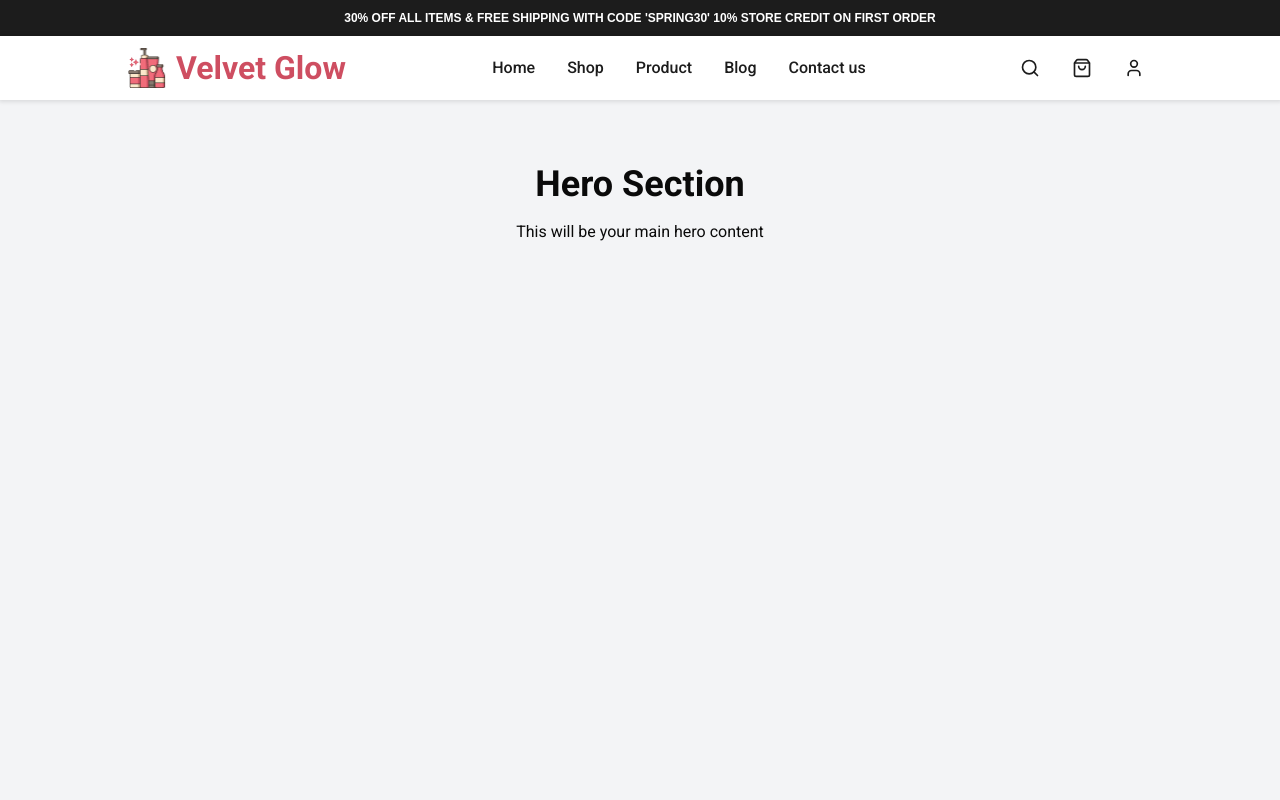
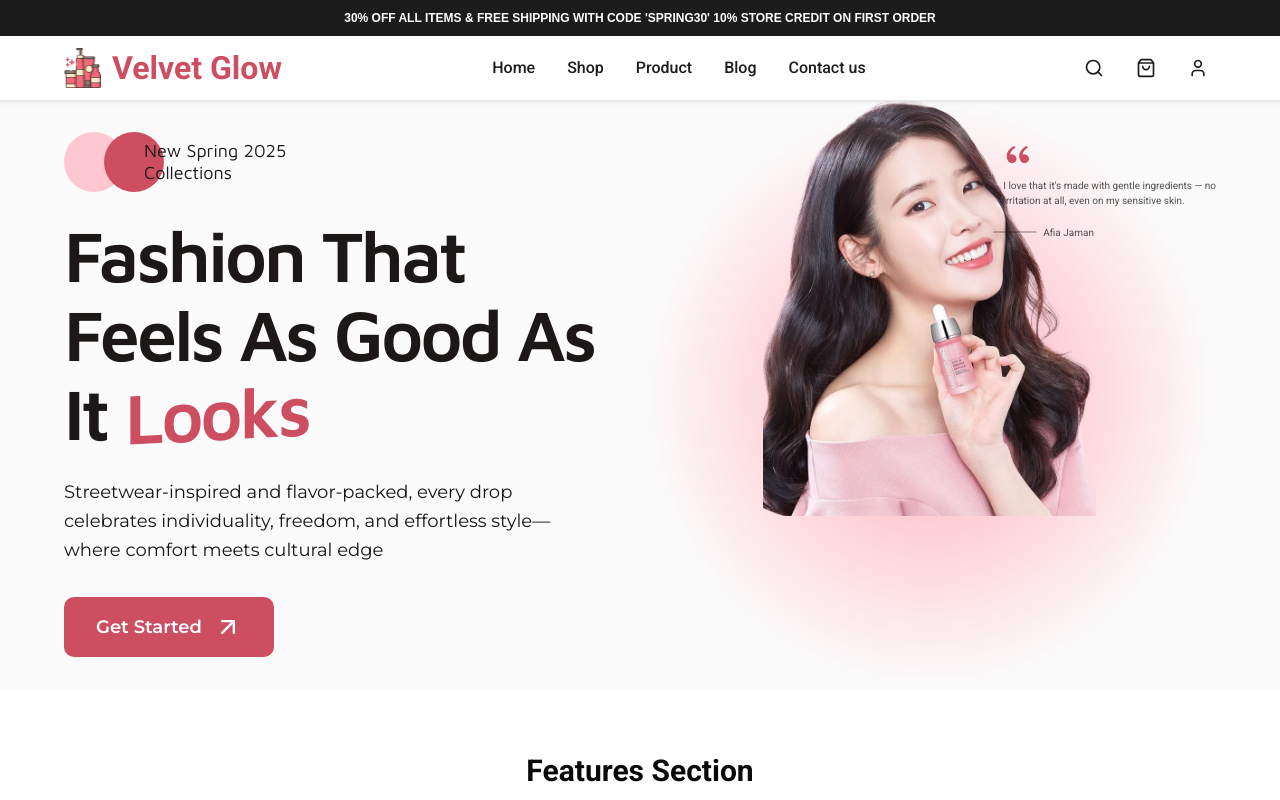
Before and after one commit to piyal007/sm_techonogy, a Next.js app: page / in a window 1280 px wide. Shown: the top 800 px of the page. Built offline with nearby package versions, Linux system fonts and the light colour scheme; a web font is replaced by a local one.

Commit message:
hero section design done

```diff
--- a/package.json
+++ b/package.json
@@ -16,6 +16,7 @@
     "next": "15.4.4",
     "react": "19.1.0",
     "react-dom": "19.1.0",
+    "react-icons": "^5.5.0",
     "tailwind-merge": "^3.3.1"
   },
   "devDependencies": {
--- a/src/components/Navbar.tsx
+++ b/src/components/Navbar.tsx
@@ -4,7 +4,7 @@ import { Search, ShoppingBag, User } from 'lucide-react';
 export default function Navbar() {
   return (
     <nav className="sticky top-0 z-50 w-full flex items-center bg-white/80 backdrop-blur-sm shadow-[0px_0px_4px_1.5px_#0000001A] opacity-100">
-      <div className="w-[80%] mx-auto py-2 opacity-100 flex justify-between items-center">
+      <div className="w-[90%] mx-auto py-2 opacity-100 flex justify-between items-center">
         {/* Left section - Logo */}
         <div className="flex items-center gap-2">
           <div>
--- a/src/components/sections/HeroSection.tsx
+++ b/src/components/sections/HeroSection.tsx
@@ -1,9 +1,59 @@
+import { RiDoubleQuotesL } from "react-icons/ri";
+import { ArrowUpRight, Minus } from 'lucide-react';
 export default function HeroSection() {
   return (
-    <section className="min-h-screen bg-gray-100">
-      <div className="container mx-auto px-4 py-16">
-        <h1 className="text-4xl font-bold text-center">Hero Section</h1>
-        <p className="text-center mt-4">This will be your main hero content</p>
+    <section className="bg-[#FBFBFB]">
+      <div className="w-[90%] mx-auto flex gap-2 *:w-1/2">
+        {/* hero content */}
+        <div className="flex flex-col justify-center py-8">
+          {/* Badge */}
+          <div className="flex items-center mb-6 relative">
+            <div className="w-15 h-15 bg-[#FFC7CF] rounded-full"></div>
+            <div className="w-15 h-15 bg-[#CE4E61] rounded-full absolute top-0 left-10"></div>
+            <span className="font-maven-pro text-[#1D1818] text-lg leading-[1.2] absolute top-2 left-20">New Spring 2025<br/>Collections</span>
+          </div>
+
+          {/* Main Heading */}
+          <h1 className="font-maven-pro text-7xl font-semibold text-[#1D1818] leading-[1.1] tracking-[-0.04em] mb-6">
+            Fashion That Feels As Good As It{' '}
+            <span className="text-[#CE4E61] inline-block transform -skew-y-3">Looks</span>
+          </h1>
+
+          {/* Description */}
+          <p className="font-montserrat text-[#161616] text-lg leading-relaxed mb-8 max-w-lg">
+            Streetwear-inspired and flavor-packed, every drop celebrates individuality, freedom,
+            and effortless style—where comfort meets cultural edge
+          </p>
+
+          {/* CTA Button */}
+          <button className="font-montserrat bg-[#CE4E61] text-white px-8 py-4 rounded-lg font-semibold text-lg hover:bg-[#b8455a] transition-colors flex items-center gap-3 w-fit cursor-pointer">
+            <span>Get Started</span><span><ArrowUpRight size={28} strokeWidth={2} /></span>
+          </button>
+        </div>
+        {/* hero image */}
+        <div className="px-30 relative"
+          style={{
+            background: 'radial-gradient(50% 50% at 50% 50%, #FFC7CF 34.62%, rgba(255, 255, 255, 0) 100%'
+
+          }}>
+          <img className="w-full h-auto object-cover" src="/images/hero.png" alt="Fashion model wearing pink outfit" />
+          {/* Floating testimonial quote */}
+          <div className="absolute top-10 right-0 rounded-lg pl-4">
+            <div className="text-[#CE4E61] text-3xl font-semibold mb-2"><RiDoubleQuotesL /></div>
+            <p className="font-roboto text-[#535151] text-[10px] mb-3">
+              I love that it's made with gentle ingredients — no<br/>irritation at all, even on my sensitive skin.
+            </p>
+            <div className="flex gap-4 items-center">
+              <span>
+                <Minus strokeWidth={0.5} style={{ transform: 'scaleX(3)' }} />
+              </span>
+              <span>
+                <p className="font-roboto text-[#535151] text-[10px]">Afia Jaman</p>
+              </span>
+            </div>
+          </div>
+
+        </div>
       </div>
     </section>
   );
```
Also changed, not shown: 1 other file (tests, documents, lock files or other folders).
